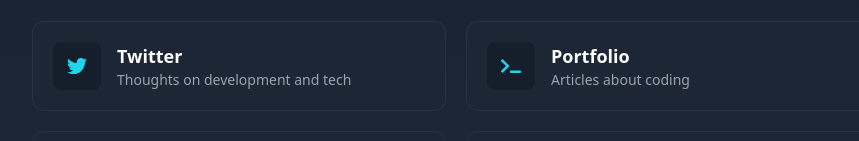
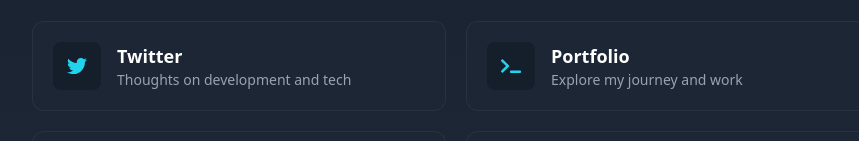
Before and after one commit to AjeetSingh2016/portfolio-2025, a Next.js app: page /links in a window 1280 px wide. Shown: the part 859-1000 px from the top of the page, without its empty margins (184-1043 px from the left). Built offline with nearby package versions, Linux system fonts and the light colour scheme.

Commit message:
link tree created

```diff
--- a/src/app/links/page.jsx
+++ b/src/app/links/page.jsx
@@ -47,7 +47,7 @@ export default function Home() {
   ];
   const links = [
     { title: 'Twitter', url: 'https://x.com/AjeetSingh76422', icon: <FaTwitter />, description: 'Thoughts on development and tech' },
-    { title: 'Portfolio', url: 'https://ajeetsingh.online/', icon: <FaTerminal />, description: 'Articles about coding' },
+    { title: 'Portfolio', url: 'https://ajeetsingh.online/', icon: <FaTerminal />, description: 'Explore my journey and work' },
     { title: 'GitHub', url: 'https://github.com/AjeetSingh2016', icon: <FaGithub />, description: 'Open source contributions' },
     { title: 'LinkedIn', url: 'https://www.linkedin.com/in/ajeet-singh-063978177/', icon: <FaLinkedin />, description: 'Professional profile' }
   ];
```
